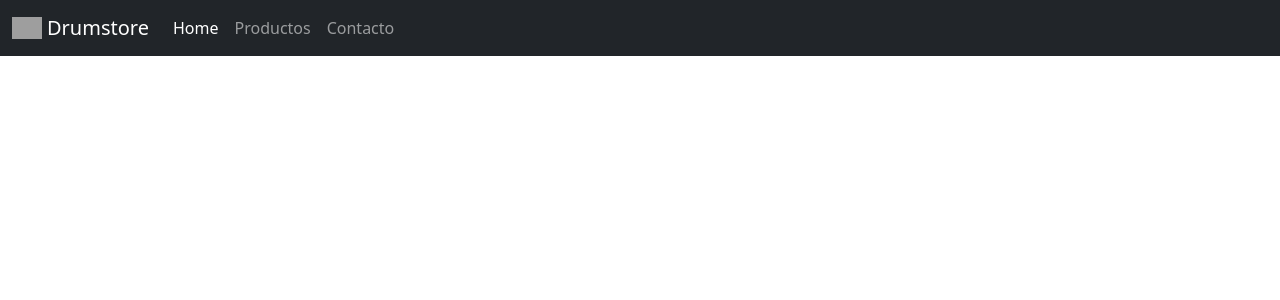
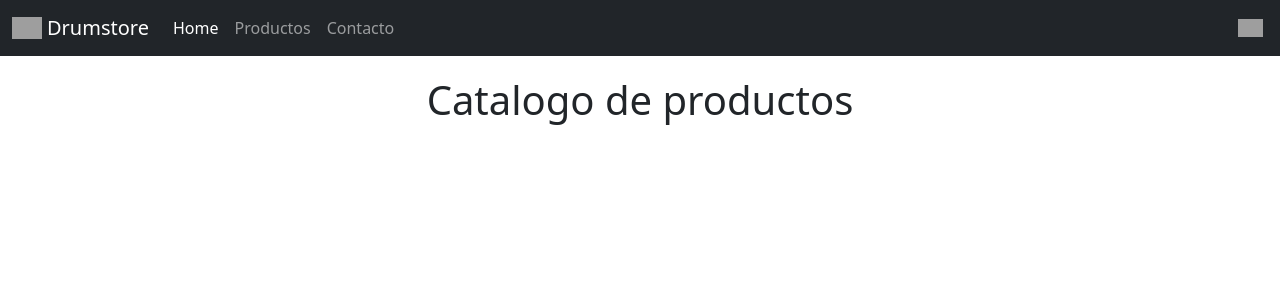
Before and after one commit to rcarlachiani/online-drum-store, a React (Vite) app: page / in a window 1280 px wide. Shown: the top 300 px of the page. Built offline with nearby package versions, Linux system fonts and the light colour scheme; grey boxes are pictures that could not be loaded.

Commit message:
icono carrito y container de items

```diff
--- a/index.html
+++ b/index.html
@@ -4,7 +4,7 @@
     <meta charset="UTF-8" />
     <link rel="icon" type="image/svg+xml" href="/src/favicon.svg" />
     <meta name="viewport" content="width=device-width, initial-scale=1.0" />
-    <title>Vite App</title>
+    <title>Drumstore</title>
   </head>
   <body>
     <div id="root"></div>
--- a/src/App.jsx
+++ b/src/App.jsx
@@ -4,6 +4,7 @@ import './App.css'
 import * as bootstrap from 'bootstrap';
 import 'bootstrap/dist/css/bootstrap.min.css';
 import NavBar from './components/NavBar';
+import ItemListContainer from './components/ItemListContainer';
 
 function App() {
   const [count, setCount] = useState(0)
@@ -11,6 +12,7 @@ function App() {
   return (
     <div className="App">
       <NavBar />
+      <ItemListContainer />
     </div>
   )
 }
--- /dev/null
+++ b/src/components/CartWidget.jsx
@@ -0,0 +1,13 @@
+import React from 'react'
+
+function CartWidget() {
+    return (
+        <div>
+            <div>
+                <img src="https://i.ibb.co/YD7sPY9/carrito.png" alt="imagen carrito" style={{width: 25, margin: 5}} />
+            </div>
+        </div>
+    )
+}
+
+export default CartWidget
--- /dev/null
+++ b/src/components/ItemListContainer.jsx
@@ -0,0 +1,11 @@
+import React from 'react'
+
+function ItemListContainer() {
+    return (
+        <div style={{marginTop: 20}}>
+            <h1>Catalogo de productos</h1>
+        </div>
+    )
+}
+
+export default ItemListContainer
--- a/src/components/NavBar.jsx
+++ b/src/components/NavBar.jsx
@@ -1,4 +1,5 @@
 import React from 'react'
+import CartWidget from './CartWidget'
 
 function NavBar() {
     return (
@@ -17,6 +18,7 @@ function NavBar() {
                             <a class="nav-link" href="#">Contacto</a>
                         </div>
                     </div>
+                    <CartWidget />
                 </div>
             </nav>
         </div>
```
